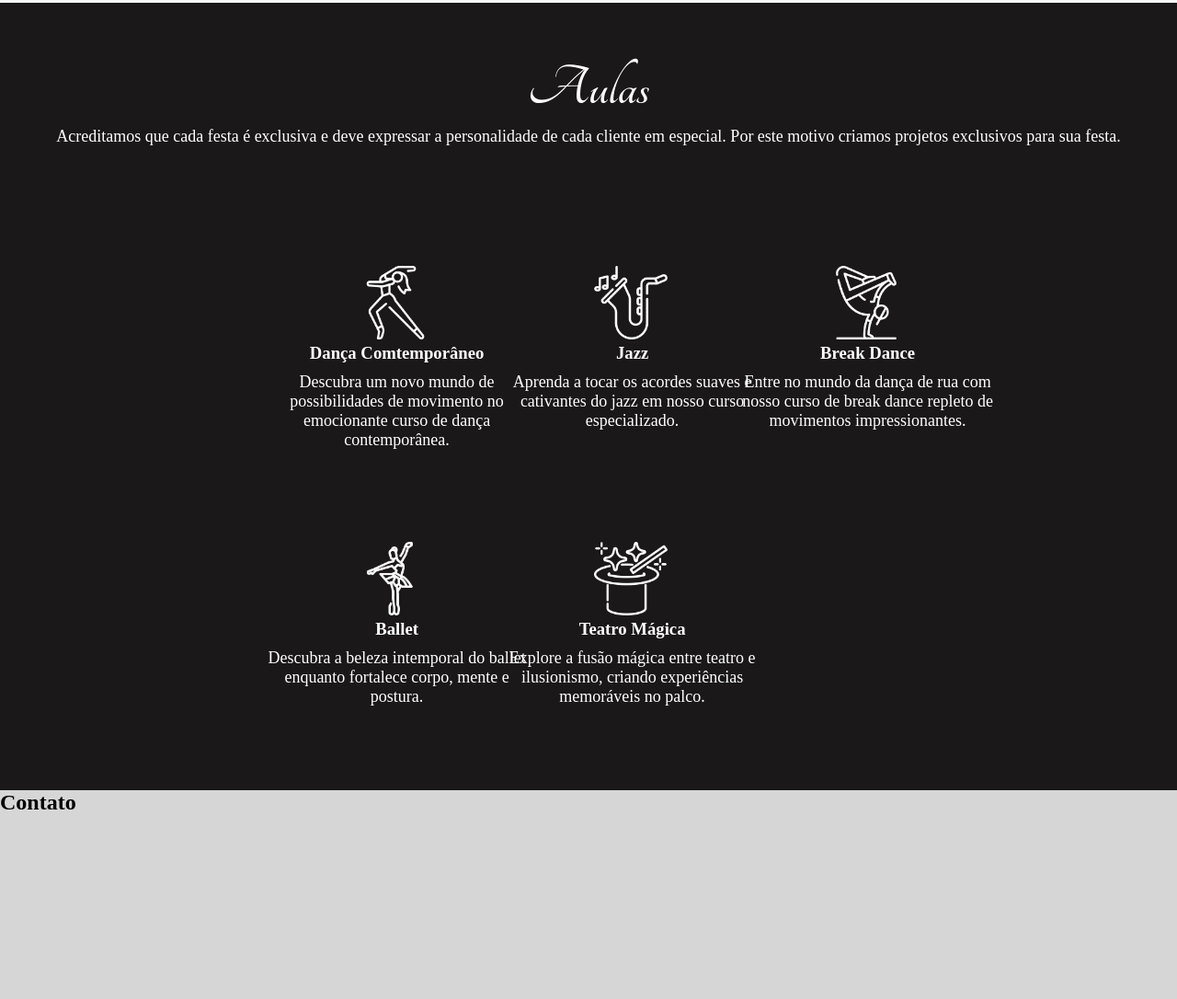
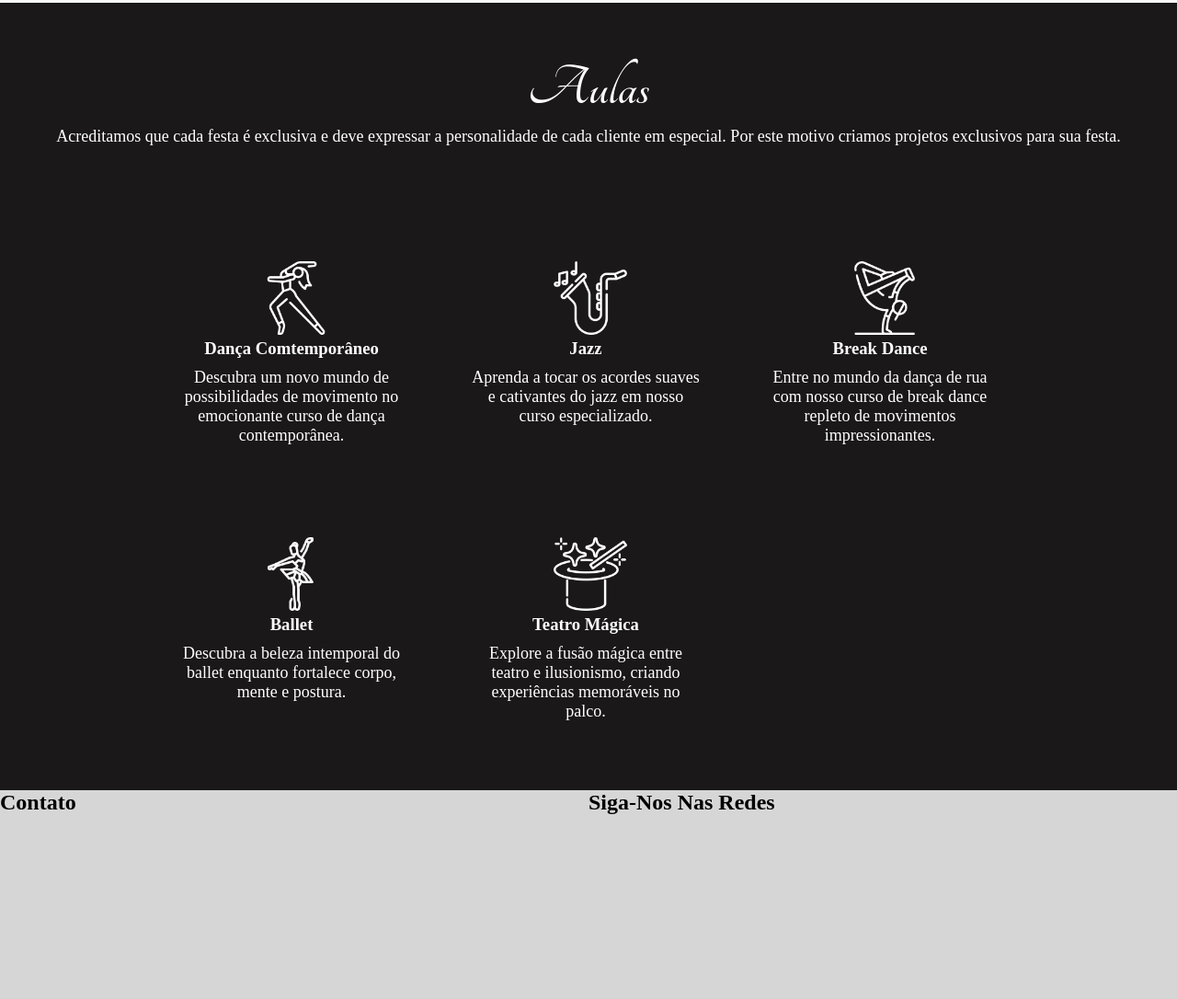
Before and after one commit to ArtEssence-Company/ArtEssence, a plain HTML site: page index.html in a window 1280 px wide. Shown: the part 1517-2603 px from the top of the page at 92% size. Drawn offline with Linux system fonts and the light colour scheme.

Commit message:
up 14.08

```diff
--- a/index.css
+++ b/index.css
@@ -116,11 +116,12 @@ nav ul li a {
   display: grid;
   display: -moz-grid;
   max-width: 100%;
-  grid-template-columns: 20% 20% 16%;
+  column-gap: 5%;
+  grid-template-columns: 20% 20% 20%;
 }
 
 .box-aulas {
-  /* background-color: #9e9e9e; */
+  max-width: 250px;
   width: 300px;
   height: 300px;
 }
@@ -155,6 +156,7 @@ nav ul li a {
   padding: 8px 6px 6px 8px;
   background-color: #000000;
   color: #d6d6d6;
+  margin-bottom: 50px;
 }
 
 
@@ -187,6 +189,7 @@ nav ul li a {
   justify-content: center;
   display: grid;
   display: -moz-grid;
+  column-gap: 5%;
   grid-template-columns: 20% 20% 20% 20%;
 }
 
--- a/index.html
+++ b/index.html
@@ -100,8 +100,8 @@
             <div class="contato">
                 <h2>Contato</h2>
             </div>
-            <div class="...">
-                <h2></h2>
+            <div class="siga-redes">
+                <h2>Siga-Nos Nas Redes</h2>
             </div>
         </footer>
         <div class="pos-footer">
```
